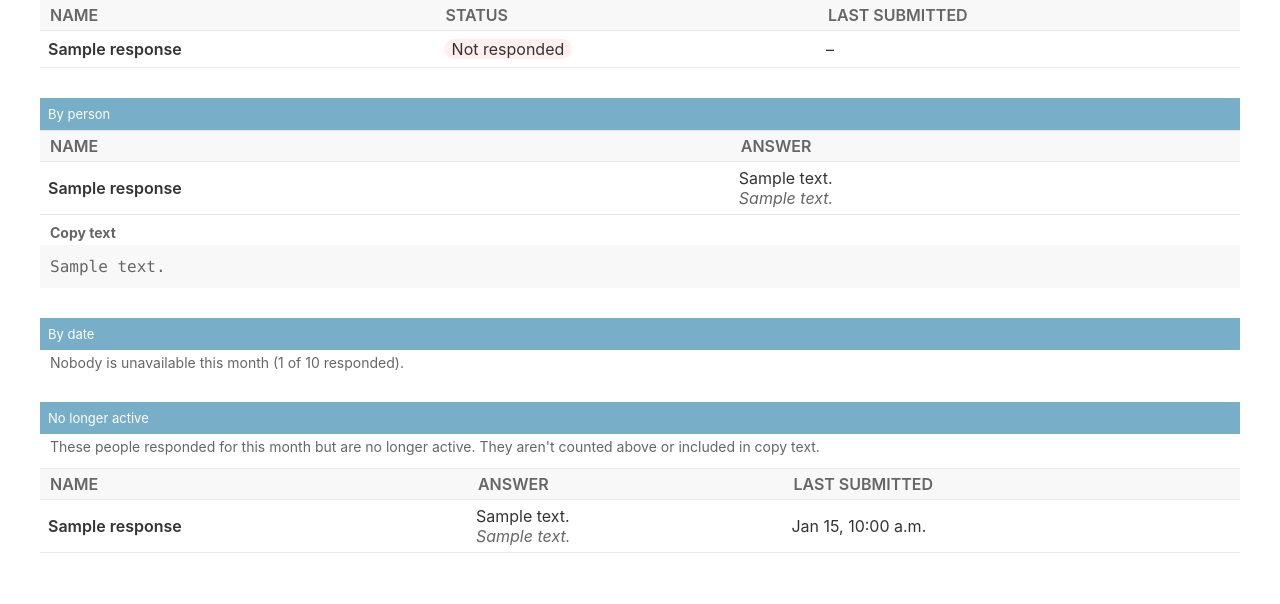
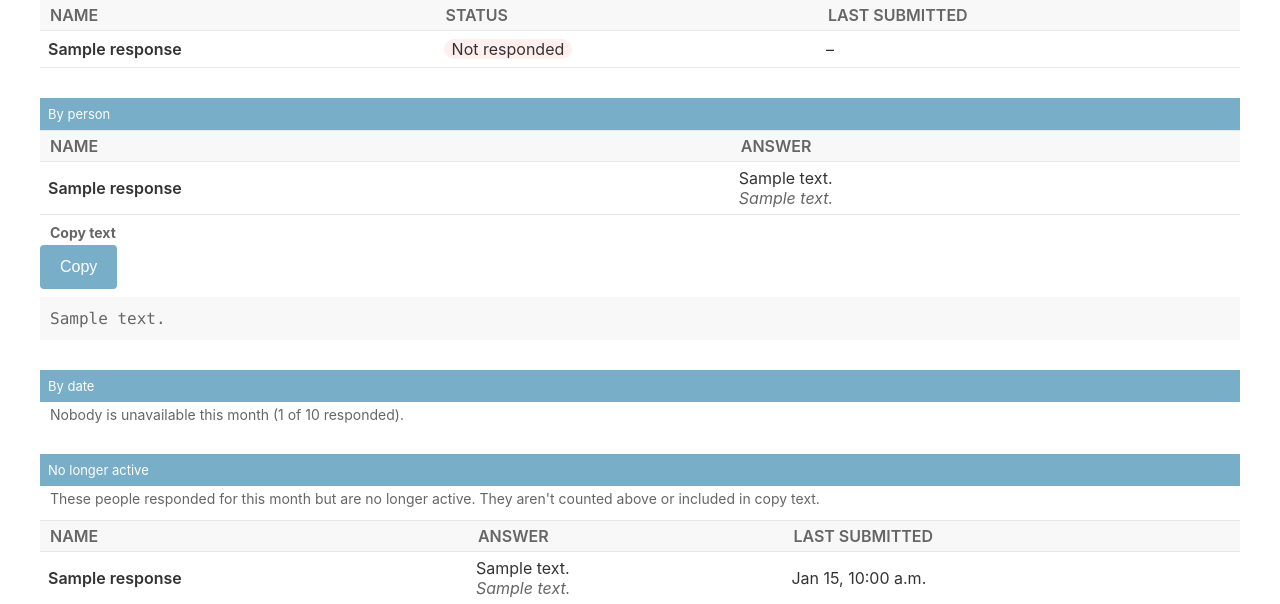
Before and after one commit to skyebrownh/heritage-media-availability, a Django app: template heritage_media_availability/templates/admin/heritage_media_availability/availability.html in a window 1280 px wide. Shown: the part 261-865 px from the top of the page. Before the commit the page ends 814 px from the top, so only its background shows below. Run offline with Django 4.2, Linux system fonts and the light colour scheme; the template is opened without the code that fills it: most values are stand-ins (such as "Sample title", 1, 10 or a date in 2020); parts of the project's set-up code (start-up, migrations or seed data) failed here and were passed over.

Commit message:
Add copy buttons to the by-person and by-date views (#31)
Co-authored-by: Claude Opus 5.5 <noreply@anthropic.com>

```diff
--- a/heritage_media_availability/templates/admin/heritage_media_availability/availability.html
+++ b/heritage_media_availability/templates/admin/heritage_media_availability/availability.html
@@ -28,6 +28,9 @@
   .answer-notes { display: block; margin-top: 4px; color: var(--body-quiet-color); font-style: italic; }
   /* AD-7: the copy text, shown exactly as it will be copied. pre-wrap keeps the
      line breaks but lets a long line wrap instead of scrolling sideways. */
+  /* AD-7: Copy buttons at least 44px tall to tap, with room above the text they copy. */
+  .copy-button { min-height: 44px; font-size: 1rem; padding: 0 20px; margin-bottom: 8px; }
+  .copy-fallback { color: var(--error-fg); margin: 0 0 8px; }
   .copy-text { white-space: pre-wrap; background: var(--darkened-bg); padding: 12px; margin: 0 0 12px; font-size: 1rem; }
 </style>
 {% endblock %}
@@ -127,6 +130,12 @@
       </table>
       {# AD-7: exactly the text the copy button (#23) will copy. Kept on one line in the template so no stray spaces or blank lines end up in it. #}
       <h3 id="by-person-text-label">Copy text</h3>
+      {# AD-7: copies the block below. The hidden words give each button its own name for screen readers. #}
+      <button type="button" class="button copy-button" data-copy-target="by-person-text" data-copied-message="By-person text copied.">
+        <span class="copy-label">Copy</span><span class="visually-hidden"> by-person text</span>
+      </button>
+      {# Shown only if the browser refuses to copy; the script then selects the text instead. #}
+      <p class="copy-fallback" id="by-person-text-fallback" hidden>Couldn't copy automatically. The text is selected, so use your device's Copy command.</p>
       <pre class="copy-text" id="by-person-text" aria-labelledby="by-person-text-label">{{ by_person_text }}</pre>
     {% else %}
       <p class="availability-note">No one on the roster was on the team for this month.</p>
@@ -169,6 +178,12 @@
         {% endif %}
         {# AD-7: exactly the text the copy button (#23) will copy. One template line, so no stray spaces or blank lines get in. #}
         <h3 id="by-date-text-label">Copy text</h3>
+        {# AD-7: copies the block below. The hidden words give each button its own name for screen readers. #}
+        <button type="button" class="button copy-button" data-copy-target="by-date-text" data-copied-message="By-date text copied.">
+          <span class="copy-label">Copy</span><span class="visually-hidden"> by-date text</span>
+        </button>
+        {# Shown only if the browser refuses to copy; the script then selects the text instead. #}
+        <p class="copy-fallback" id="by-date-text-fallback" hidden>Couldn't copy automatically. The text is selected, so use your device's Copy command.</p>
         <pre class="copy-text" id="by-date-text" aria-labelledby="by-date-text-label">{{ by_date_text }}</pre>
       {% endif %}
     {% endwith %}
@@ -206,10 +221,69 @@
 
 </div>
 
+{# AD-7: screen readers announce whatever the copy script writes here ("By-person text copied."). #}
+<div id="copy-status" class="visually-hidden" role="status" aria-live="polite"></div>
+
 {# Show the new month as soon as it's picked, without needing the Show button. #}
 <script>
   document.getElementById('month-select').addEventListener('change', function () {
     document.getElementById('month-form').submit();
   });
+
+  // AD-7: Copy buttons. Each button names its text block in data-copy-target.
+  // Wrapped in a function so these names don't leak into the page's global scope.
+  (function () {
+    var liveRegion = document.getElementById('copy-status');
+
+    // Tell screen readers what happened. Clearing first makes them announce
+    // the message again even if it's the same as last time.
+    function announce(message) {
+      liveRegion.textContent = '';
+      setTimeout(function () { liveRegion.textContent = message; }, 50);
+    }
+
+    // Copy plain text (so Google Docs gets no fonts or colors). Browsers only
+    // offer the Clipboard API on https:// or localhost, and can still refuse;
+    // either way the returned promise fails and the fallback below runs.
+    function copyText(text) {
+      if (!navigator.clipboard || !navigator.clipboard.writeText) {
+        return Promise.reject(new Error('Clipboard API not available'));
+      }
+      return navigator.clipboard.writeText(text);
+    }
+
+    // Fallback: highlight the whole block so Skye can copy it herself.
+    function selectText(element) {
+      var range = document.createRange();
+      range.selectNodeContents(element);
+      var selection = window.getSelection();
+      selection.removeAllRanges();
+      selection.addRange(range);
+    }
+
+    document.querySelectorAll('[data-copy-target]').forEach(function (button) {
+      var block = document.getElementById(button.dataset.copyTarget);
+      var label = button.querySelector('.copy-label');
+      var fallback = document.getElementById(button.dataset.copyTarget + '-fallback');
+      var resetTimer;
+
+      button.addEventListener('click', function () {
+        fallback.hidden = true;
+        // textContent is the text exactly as shown: HTML codes like &amp;
+        // become real characters again, and line breaks are kept.
+        copyText(block.textContent).then(function () {
+          label.textContent = 'Copied!';
+          announce(button.dataset.copiedMessage);
+          // Back to "Copy" after 2 seconds; a second tap restarts the timer.
+          clearTimeout(resetTimer);
+          resetTimer = setTimeout(function () { label.textContent = 'Copy'; }, 2000);
+        }).catch(function () {
+          selectText(block);
+          fallback.hidden = false;
+          announce(fallback.textContent);
+        });
+      });
+    });
+  })();
 </script>
 {% endblock %}
```
Also changed, not shown: SPEC.md (+1 -1 lines), heritage_media_availability/tests.py (+42 -0 lines).
